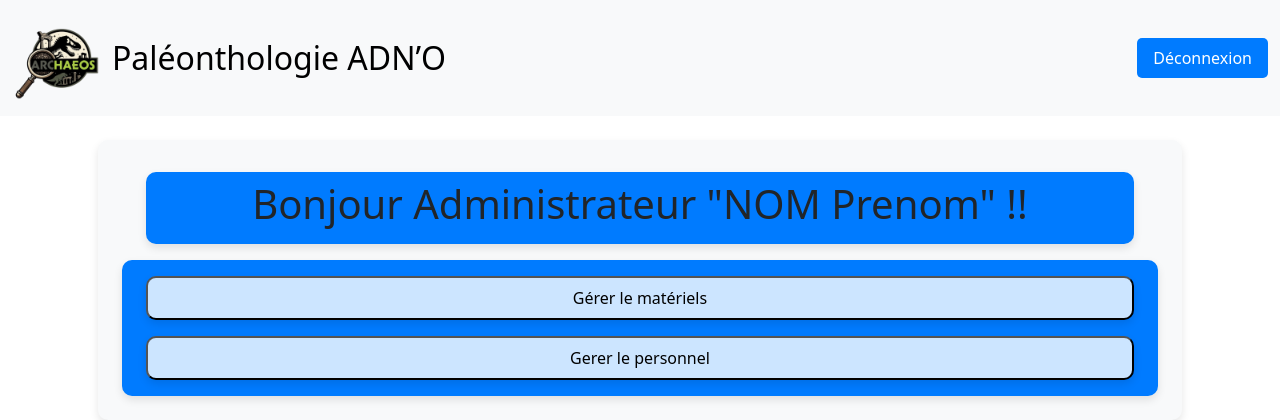
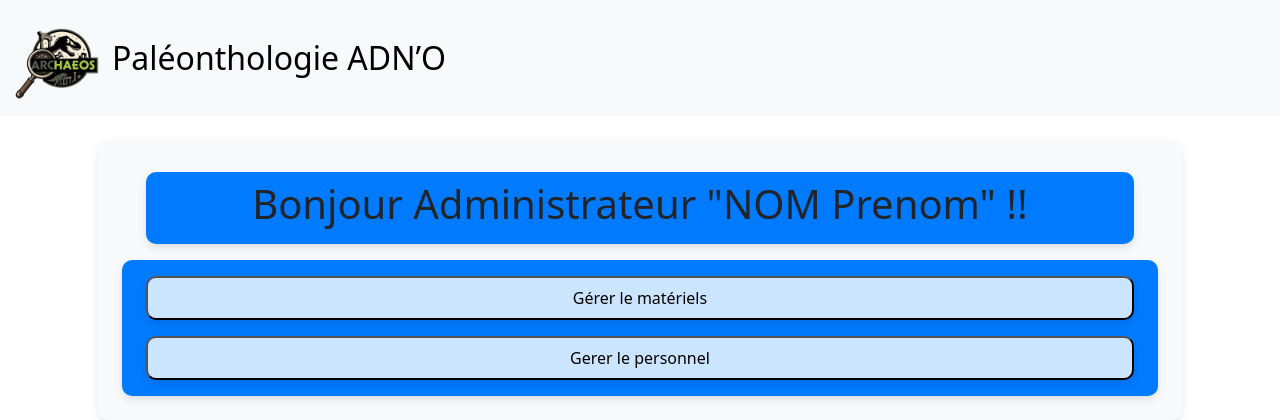
Before and after one commit to MagOrl/SAE-3.01A-GR_N, a Python web app: template monApp/templates/home_admin.html in a window 1280 px wide. Shown: the top 420 px of the page. Run offline with Jinja, Linux system fonts and the light colour scheme; the template is opened without the code that fills it, so the values that code supplies are empty.

Commit message:
implémentation du logout de l'utilisateur

```diff
--- a/monApp/static/style.css
+++ b/monApp/static/style.css
@@ -23,7 +23,12 @@
   background-color: #0056b3;
   color: white;
 }
-
+.nav-link{
+  color: red;
+}
+.nav-link:hover{
+  color: rgb(255, 105, 105);
+}
 /* LOGIN */
 
 .form-login {
--- a/monApp/templates/nav_bar.html
+++ b/monApp/templates/nav_bar.html
@@ -38,9 +38,11 @@
         </button>
         <div class="collapse navbar-collapse" id="navbarNav">
           <ul class="navbar-nav ms-auto">
+            {% if current_user.is_authenticated %}
             <li class="nav-item">
-              <a class="nav-link" href="#">Déconnexion</a>
+              <a class="nav-link" href="{{ url_for ('logout') }}">Déconnexion</a>
             </li>
+            {% endif %}
           </ul>
         </div>
       </div>
--- a/monApp/views.py
+++ b/monApp/views.py
@@ -7,7 +7,7 @@ from monApp.models import User
 @app.route('/index')
 @app.route("/login/", methods=("GET", "POST"))
 def login():
-    if session["user"] is None:
+    if "user" not in session or session["user"] is None :
         unForm = LoginForm()
         unUser = None
         if not unForm.is_submitted():
@@ -25,6 +25,7 @@ def login():
 @app.route ("/logout/")
 def logout():
     logout_user()
+    session["user"] = None
     return redirect ( url_for ('login'))
 @app.route('/chercheur/')
 @app.errorhandler(401)
```
